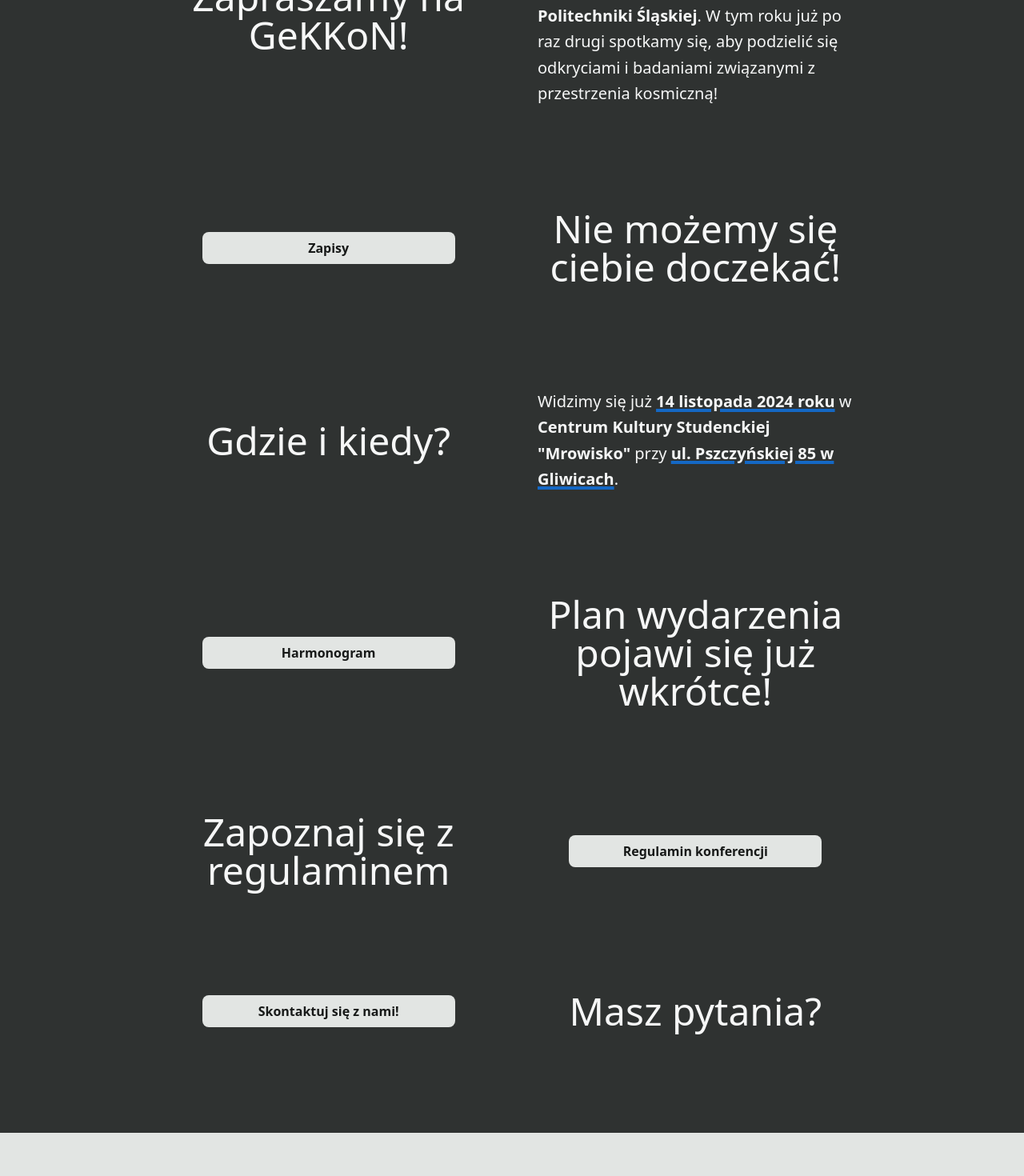
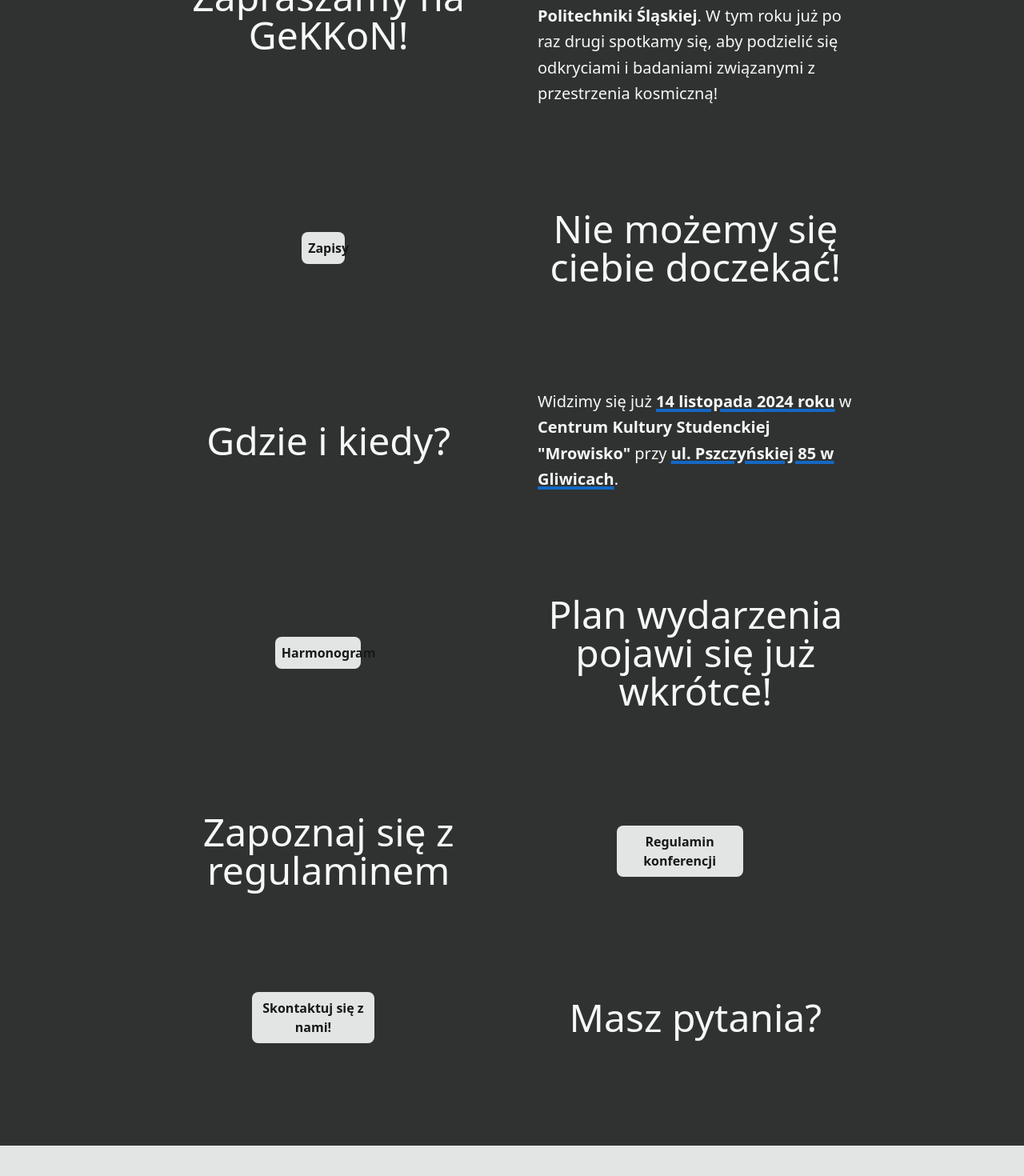
Before and after one commit to RadekJedrzejczyk/gekkon-website, a Vue app: page / in a window 1280 px wide. Shown: the part 801-2271 px from the top of the page at 80% size. Built offline with nearby package versions, Linux system fonts and the light colour scheme.

Commit message:
fix: move anchor elems over the buttons

```diff
--- a/src/views/MainView.vue
+++ b/src/views/MainView.vue
@@ -5,7 +5,7 @@ import CenteredHeader from '@/components/styled/CenteredHeader.vue'
 import StyledText from '@/components/styled/StyledText.vue'
 import FilledButton from '@/components/styled/FilledButton.vue'
 
-const buttonClass = "w-4/5 hover:bg-marshland-200 "
+const buttonClass = 'w-4/5 hover:bg-marshland-200 '
 </script>
 
 <template>
@@ -30,7 +30,9 @@ const buttonClass = "w-4/5 hover:bg-marshland-200 "
         <CenteredHeader> Nie możemy się ciebie doczekać! </CenteredHeader>
       </template>
       <template #secondElem>
-        <FilledButton :additional-class="buttonClass"><router-link :to="{ name: 'submissions' }">Zapisy</router-link></FilledButton>
+        <router-link :to="{ name: 'submissions' }">
+          <FilledButton :additional-class="buttonClass">Zapisy</FilledButton></router-link
+        >
       </template>
     </SpacedPair>
     <SpacedPair>
@@ -55,8 +57,8 @@ const buttonClass = "w-4/5 hover:bg-marshland-200 "
         <CenteredHeader> Plan wydarzenia pojawi się już wkrótce! </CenteredHeader>
       </template>
       <template #secondElem>
-        <FilledButton :additional-class="buttonClass"
-          ><router-link :to="{ name: 'schedule' }">Harmonogram</router-link></FilledButton
+        <router-link :to="{ name: 'schedule' }">
+          <FilledButton :additional-class="buttonClass">Harmonogram</FilledButton></router-link
         >
       </template>
     </SpacedPair>
@@ -65,10 +67,10 @@ const buttonClass = "w-4/5 hover:bg-marshland-200 "
         <CenteredHeader> Zapoznaj się z regulaminem </CenteredHeader>
       </template>
       <template #secondElem>
-        <FilledButton :additional-class="buttonClass"
-          ><router-link :to="{ name: 'regulations' }"
-            >Regulamin konferencji</router-link
-          ></FilledButton
+        <router-link :to="{ name: 'regulations' }">
+          <FilledButton :additional-class="buttonClass"
+            >Regulamin konferencji</FilledButton
+          ></router-link
         >
       </template>
     </SpacedPair>
@@ -77,7 +79,11 @@ const buttonClass = "w-4/5 hover:bg-marshland-200 "
         <CenteredHeader> Masz pytania? </CenteredHeader>
       </template>
       <template #secondElem>
-        <FilledButton :additional-class="buttonClass"><router-link :to="{ name: 'contact' }">Skontaktuj się z nami!</router-link></FilledButton>
+        <router-link :to="{ name: 'contact' }">
+          <FilledButton :additional-class="buttonClass"
+            >Skontaktuj się z nami!</FilledButton
+          ></router-link
+        >
       </template>
     </SpacedPair>
   </SpacedColumn>
--- a/src/views/RegulatonsView.vue
+++ b/src/views/RegulatonsView.vue
@@ -8,11 +8,13 @@ const regulationsPDFLink = '/docs/konferencja-gekkon-regulamin.pdf'
 <template>
   <CenteredHeader class="pb-8">Zapoznaj się z regulaminem konferencji</CenteredHeader>
   <div class="flex justify-center w-full">
-    <FilledButton
-      bg-color="bg-accent-600"
-      text-color="text-marshland-100"
-      additional-class="w-96 hover:bg-accent-700 "
-      ><a :href="regulationsPDFLink" target="_blank">Wersja PDF</a></FilledButton
+    <a :href="regulationsPDFLink" target="_blank">
+      <FilledButton
+        bg-color="bg-accent-600"
+        text-color="text-marshland-100"
+        additional-class="w-96 hover:bg-accent-700 "
+        >Wersja PDF</FilledButton
+      ></a
     >
   </div>
 </template>
--- a/src/views/SubmissionView.vue
+++ b/src/views/SubmissionView.vue
@@ -29,13 +29,15 @@ const conferenceSubmissionAddress = 'https://forms.gle/aivRiBTdmm7ZPgKeA'
       </ul>
     </StyledText>
     <div class="flex justify-center">
+      <a :href="conferenceSubmissionAddress" target="_blank">
         <FilledButton
           bg-color="bg-accent-600"
           text-color="text-marshland-100"
           additional-class="w-96"
         >
-        <a :href="conferenceSubmissionAddress" target="_blank">Zapisz się jako prelegent</a>
+          Zapisz się jako prelegent
         </FilledButton>
+      </a>
     </div>
   </section>
   <section class="py-4">
@@ -60,13 +62,15 @@ const conferenceSubmissionAddress = 'https://forms.gle/aivRiBTdmm7ZPgKeA'
       </ul>
     </StyledText>
     <div class="flex justify-center">
+      <a :href="posterSubmissionAdress" target="_blank">
         <FilledButton
           bg-color="bg-accent-600"
           text-color="text-marshland-100"
           additional-class="w-96"
         >
-        <a :href="posterSubmissionAdress" target="_blank">Zapisz się na sesję posterową</a>
-      </FilledButton>
+          Zapisz się na sesję posterową
+        </FilledButton></a
+      >
     </div>
   </section>
 </template>
```
Lines whose indentation alone changed are shown as unchanged.
